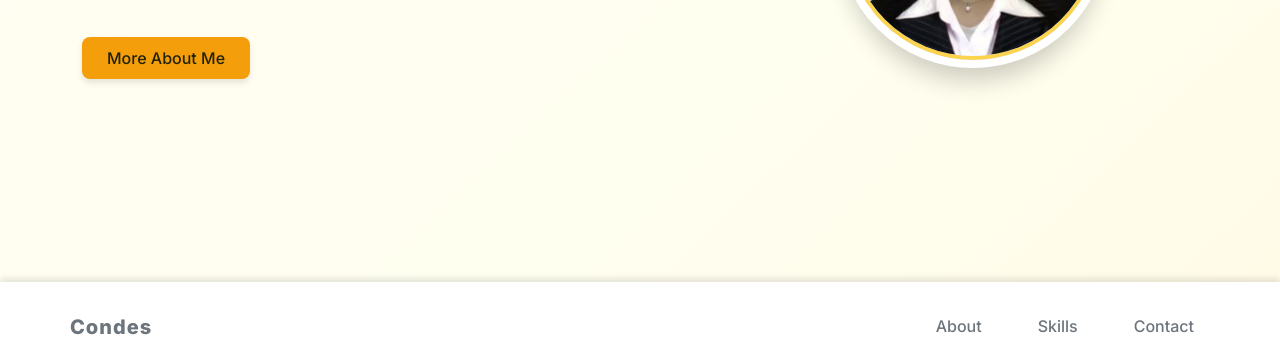
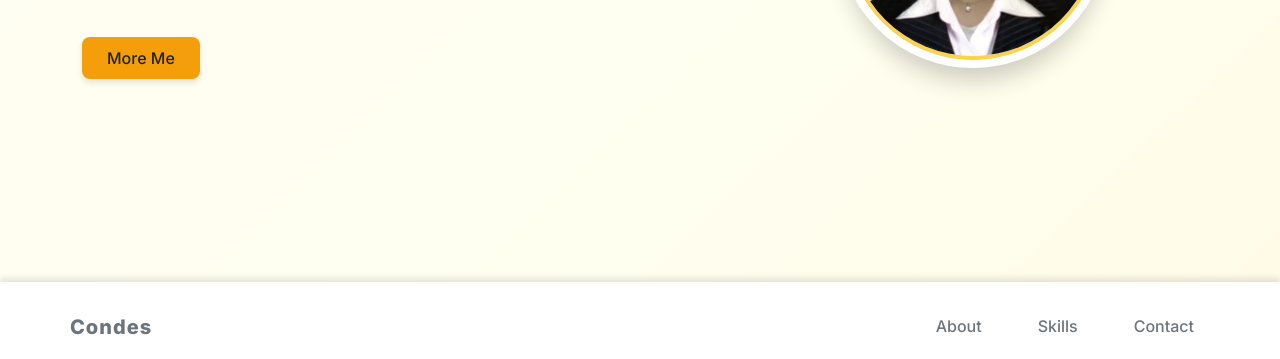
Before and after one commit to thewaaan/thewaaan.github.io, a plain HTML site: page index.html in a window 1280 px wide. Shown: the part 438-797 px from the top of the page. Drawn offline with nearby package versions, Linux system fonts and the light colour scheme.

```diff
--- a/index.html
+++ b/index.html
@@ -262,7 +262,7 @@
                     <p class="fs-5 text-secondary-emphasis mt-4">
                         Althea is currently advancing her skills as a 3rd-Year Information Technology student.
                     </p>
-                    <a href="#details" class="btn btn-primary-custom py-2 px-4 fw-medium rounded-3 mt-4">More About Me</a>
+                    <a href="#details" class="btn btn-primary-custom py-2 px-4 fw-medium rounded-3 mt-4">More   Me</a>
                 </div>
                 <div class="col-lg-5 d-flex justify-content-center mt-5 mt-lg-0">
                     <div class="profile-image-circle">
```
